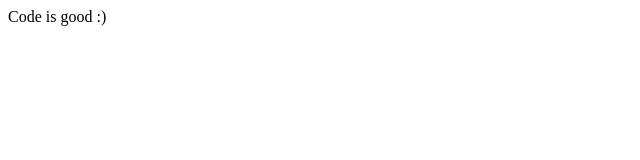
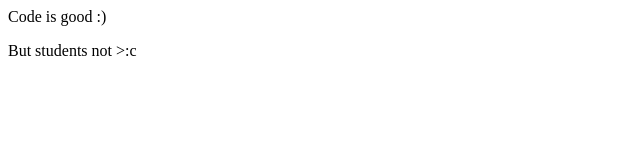
Before and after one commit to TzStrikerYT/BIT-smiling-institute, a plain HTML site: page index.html in a window 1280 px wide. Shown: the whole page, without its empty margins (0-640 px from the left). Drawn offline with Linux system fonts and the light colour scheme.

Commit message:
Update index.html version 2

```diff
--- a/index.html
+++ b/index.html
@@ -1 +1,2 @@
 <p>Code is good :)</p>
+<p>But students not >:c</p>
```
